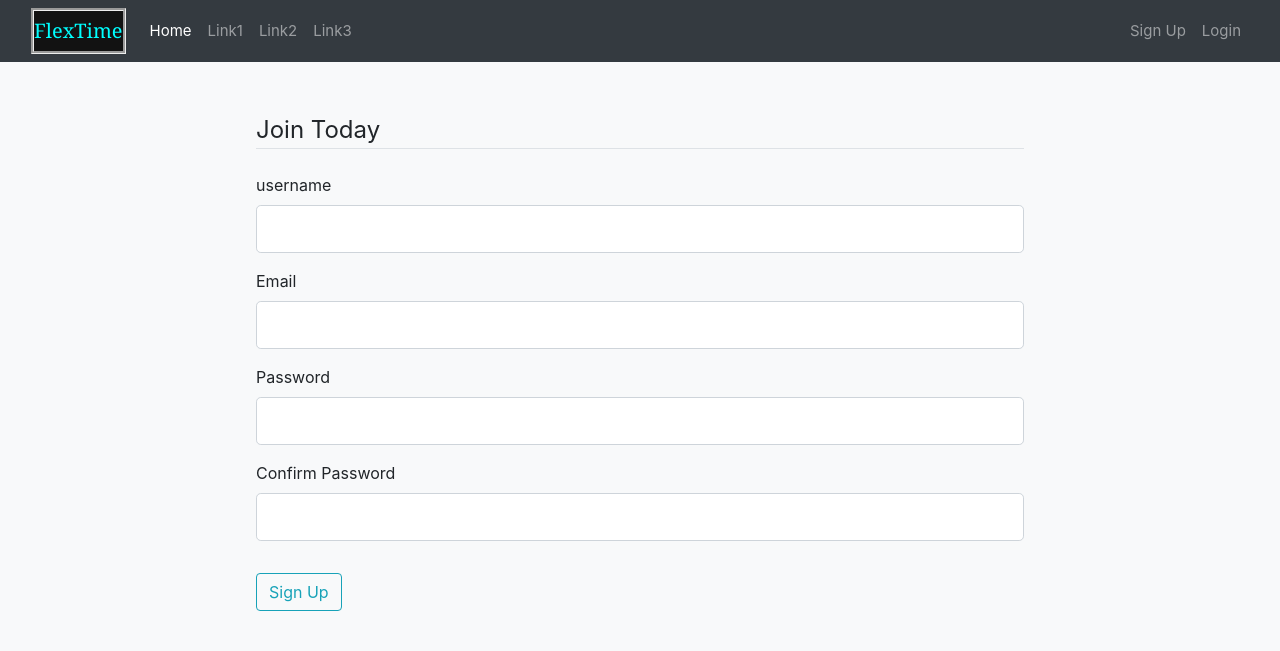
After one commit to Aung-Seth-Pai/flask_web_app, a Flask app: page /register in a window 1280 px wide. The commit adds this page. Shown: the top 651 px of the page. Run offline with Flask 2, Linux system fonts and the light colour scheme; some libraries are stand-ins or nearby versions.

Commit message:
initial navbar design and signup form

```diff
--- a/app.py
+++ b/app.py
@@ -4,12 +4,13 @@
 	Data Analysis on Task Accomplishments
 '''
 
-from flask import Flask, redirect, url_for, render_template
-from flask_wtf import FlaskForm
+from flask import Flask, redirect, url_for, render_template, request
+from form import RegisterForm
 import sqlite3
 
 # create flask server
 app = Flask(__name__)
+app.config["SECRET_KEY"] = "9dfc64c5f1013516999739f20a4b13bc"
 app.config["TEMPLATES_AUTO_RELOAD"] = True
 
 # create database for users, todolist, time
@@ -20,6 +21,14 @@ app.config["TEMPLATES_AUTO_RELOAD"] = True
 def index():
 	return render_template("index.html", title="Home")
 
+@app.route("/register", methods=['GET', 'POST'])
+def register():
+	form = RegisterForm()
+	if form.validate_on_submit():
+		return redirect(url_for('index'))
+	return render_template("register.html", title="register", form=form)
+
+
 # enable server setup with (python filename.py) without (flask run)
 if __name__ == '__main__':
 	app.run(debug=True)
--- /dev/null
+++ b/form.py
@@ -0,0 +1,16 @@
+from flask_wtf import FlaskForm
+from wtforms import StringField, PasswordField, SubmitField, BooleanField
+from wtforms.validators import DataRequired, Length, Email, EqualTo
+
+class RegisterForm(FlaskForm):
+	username = StringField('username', validators=[DataRequired(), Length(min=2, max=20)])
+	email = StringField('Email', validators=[DataRequired(), Email()])
+	password = PasswordField('Password', validators=[DataRequired()])
+	confirm_password = PasswordField('Confirm Password', validators=[DataRequired(), EqualTo('password')])
+	submit = SubmitField('Sign Up')
+
+class LoginForm(FlaskForm):
+	email = StringField('Email', validators=[DataRequired(), Email()] )
+	password = PasswordField('Password', validators=[DataRequired()] )
+	remember = BooleanField('Remember Me')
+	submit = SubmitField('Login')
--- a/templates/layout.html
+++ b/templates/layout.html
@@ -9,6 +9,9 @@
         <!-- Bootstrap CSS -->
 		<link rel="stylesheet" href="https://stackpath.bootstrapcdn.com/bootstrap/4.3.1/css/bootstrap.min.css" integrity="sha384-ggOyR0iXCbMQv3Xipma34MD+dH/1fQ784/j6cY/iJTQUOhcWr7x9JvoRxT2MZw1T" crossorigin="anonymous">
 
+		<!-- JQuery -->
+
+
 		<!-- Place your kit's code here -->
     	<script src="https://kit.fontawesome.com/9a0b970f5a.js"></script>
 
@@ -16,7 +19,7 @@
         <link rel="stylesheet" type="text/css" href="{{ url_for('static', filename='style.css') }}">
 
 
-		<nav class="navbar navbar-dark bg-dark navbar-expand-md" style="font-size: 15px;">
+		<nav class="navbar sticky-top navbar-dark bg-dark navbar-expand-md" style="font-size: 15px;">
 			<div class="container-fluid">
 
 				<!-- Logo -->
@@ -31,7 +34,7 @@
 	  			<div class="collapse navbar-collapse" id="navbarSupportedContent">
 				    <ul class="navbar-nav mr-auto">
 					    <li class="nav-item active">
-					    	<a class="nav-link" href="#">Home<span class="sr-only">(current)</span></a>
+					    	<a class="nav-link" href="{{ url_for('index') }}">Home<span class="sr-only">(current)</span></a>
 					    </li>
 					    <li class="nav-item">
         					<a class="nav-link" href="#">Link1</a>
@@ -50,12 +53,17 @@
 
 					<!-- Display when logged out -->
 					<ul class="ml-auto navbar-nav navbar-right">
-				    	<li class="nav-item"><a class="nav-link" href="#"><span class="">Sign Up</span></a></li>
-				    	<li class="nav-item"><a class="nav-link" href="#"><span class="">Login</span></a></li>
+				    	<li class="nav-item">
+				    		<a class="nav-link"  href="{{ url_for('register') }}"><span class="">Sign Up</span></a>
+				    	</li>
+				    	<li class="nav-item">
+				    		<a class="nav-link" href="#"><span class="">Login</span></a>
+				    	</li>
 				    </ul>
 				</div>
 			</div>
 		</nav>
+		<br>
 
         <!-- Dynamic Page Title -->
 		{% if title %}
--- /dev/null
+++ b/templates/register.html
@@ -0,0 +1,76 @@
+{% extends "layout.html" %}
+
+{% block content %}
+	<div class="container-fluid content-section" style="padding: 2% 20% 2% 20%;">
+		<form method="POST" action="">
+			{{ form.hidden_tag() }} <!-- added for security along with secret key -->
+
+			<fieldset class="form-group">
+				<legend class="border-bottom mb-4">Join Today</legend>
+				<div class="form-group">
+					{{ form.username.label(class="form-control-label") }}
+
+					{% if form.username.errors %}
+						{{ form.username(class="form-control form-control-lg is-invalid")}}
+						<div class="invalid-feedback">
+							{% for error in form.username.errors %}
+								<span>{{ error }}</span>
+							{% endfor %}
+						</div>
+					{% else %}
+						{{ form.username(class="form-control form-control-lg") }}
+					{% endif %}
+				</div>
+
+				<div class="form-group">
+					{{ form.email.label(class="form-control-label") }}
+
+					{% if form.email.errors %}
+						{{ form.email(class="form-control form-control-lg is-invalid") }}
+						<div class="invalid-feedback">
+							{% for error in form.username.errors %}
+								<span>{{ error }}</span>
+							{% endfor %}
+						</div>
+					{% else %}
+						{{ form.email(class="form-control form-control-lg") }}
+					{% endif %}
+				</div>
+
+				<div class="form-group">
+					{{ form.password.label(class="form-control-label") }}
+
+					{% if form.password.errors %}
+						{{ form.password(class="form-control form-control-lg is-invalid") }}
+						<div class="invalid-feedback">
+							{% for error in form.password.errors %}
+								<span>{{ error }}</span>
+							{% endfor %}
+						</div>
+					{% else %}
+						{{ form.password(class="form-control form-control-lg") }}
+					{% endif %}
+				</div>
+
+				<div class="form-group">
+					{{ form.confirm_password.label(class= "form-control-label") }}
+
+					{% if form.confirm_password.errors %}
+						{{ form.confirm_password(class="form-control form-control-lg is-invalid") }}
+						<div class="invalid-feedback">
+							{% for error in form.confirm_password.errors %}
+								<span>{{ error }}</span>
+							{% endfor %}
+						</div>
+					{% else %}
+						{{ form.confirm_password(class="form-control form-control-lg") }}
+					{% endif %}
+				</div>
+			</fieldset>
+
+			<div class="form-group">
+				{{ form.submit(class="btn btn-outline-info") }}
+			</div>
+		</form>
+	</div>
+{% endblock content %}
```
